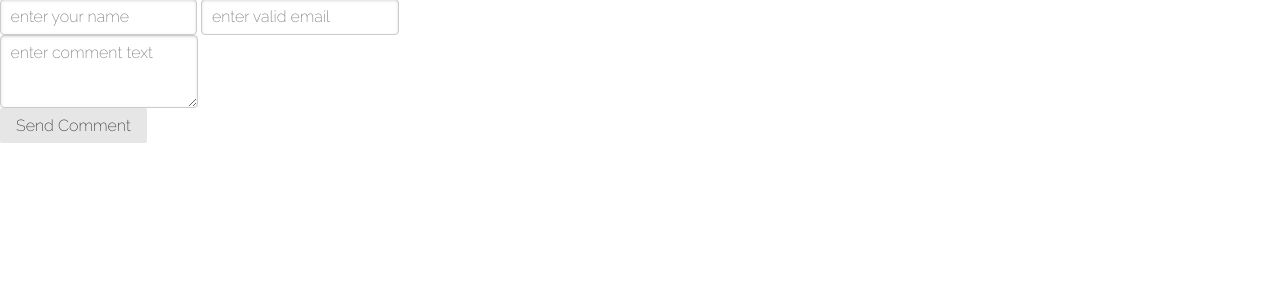
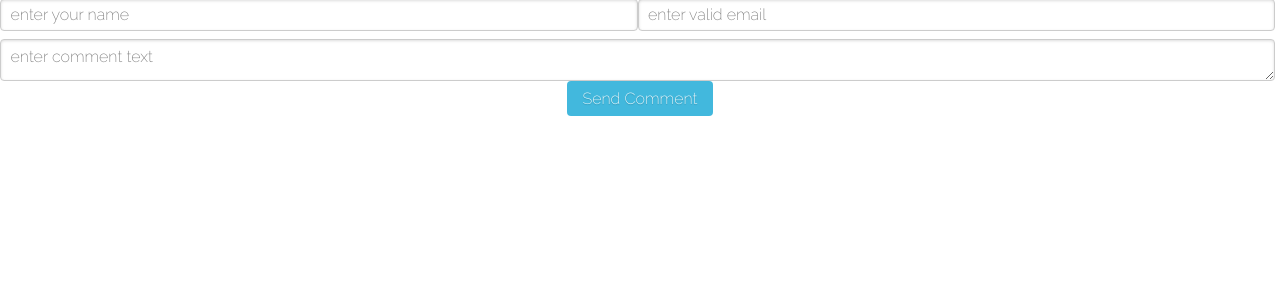
Before and after one commit to bleseneralexander/DUALTREE, a PHP site: page / in a window 1280 px wide. Shown: the part 506-800 px from the top of the page. Run offline with PHP 8.4, Linux system fonts and the light colour scheme; some libraries are stand-ins or nearby versions; grey boxes are pictures that could not be loaded.

Commit message:
Update style.css

```diff
--- a/style.css
+++ b/style.css
@@ -54,6 +54,59 @@ section{
     padding-left:15px;
     line-height: 25px;
 }
+.flash-comments form{
+    margin-bottom: 0px;
+}
+
+.flash-comments .comment-form{
+    display: flex;
+    padding: 6px;
+    border-bottom:1px solid #eaeaea;
+}
+
+.comment-form .left-side{
+    flex: 5;
+    display: flex;
+    flex-direction: column;
+    padding-right: 5px;
+}
+
+.comment-form .left-side .row{
+    flex: 0 auto;
+    display: flex;
+    align-content: center;
+}
+
+.comment-form .left-side .row input{
+    height: 32px;
+    width: 50%;
+}
+
+.comment-form .left-side .row textarea{
+    height: 42px;
+    margin-top:8px;
+}
+
+.comment-form .right-side{
+    flex:1;
+    display: flex;
+    justify-content: center;
+}
+
+.comment-form .right-side button{
+    white-space: pre-wrap;
+}
+
+.comment-form textarea{
+    width:100%;
+}
+
+.button-secondary {
+    background: rgb(66, 184, 221); /* this is a light blue */
+    color: white;
+    border-radius: 4px;
+    text-shadow: 0 1px 1px rgba(0, 0, 0, 0.2);
+}
 
 .flash-comments .comment{
     display: flex;
```
